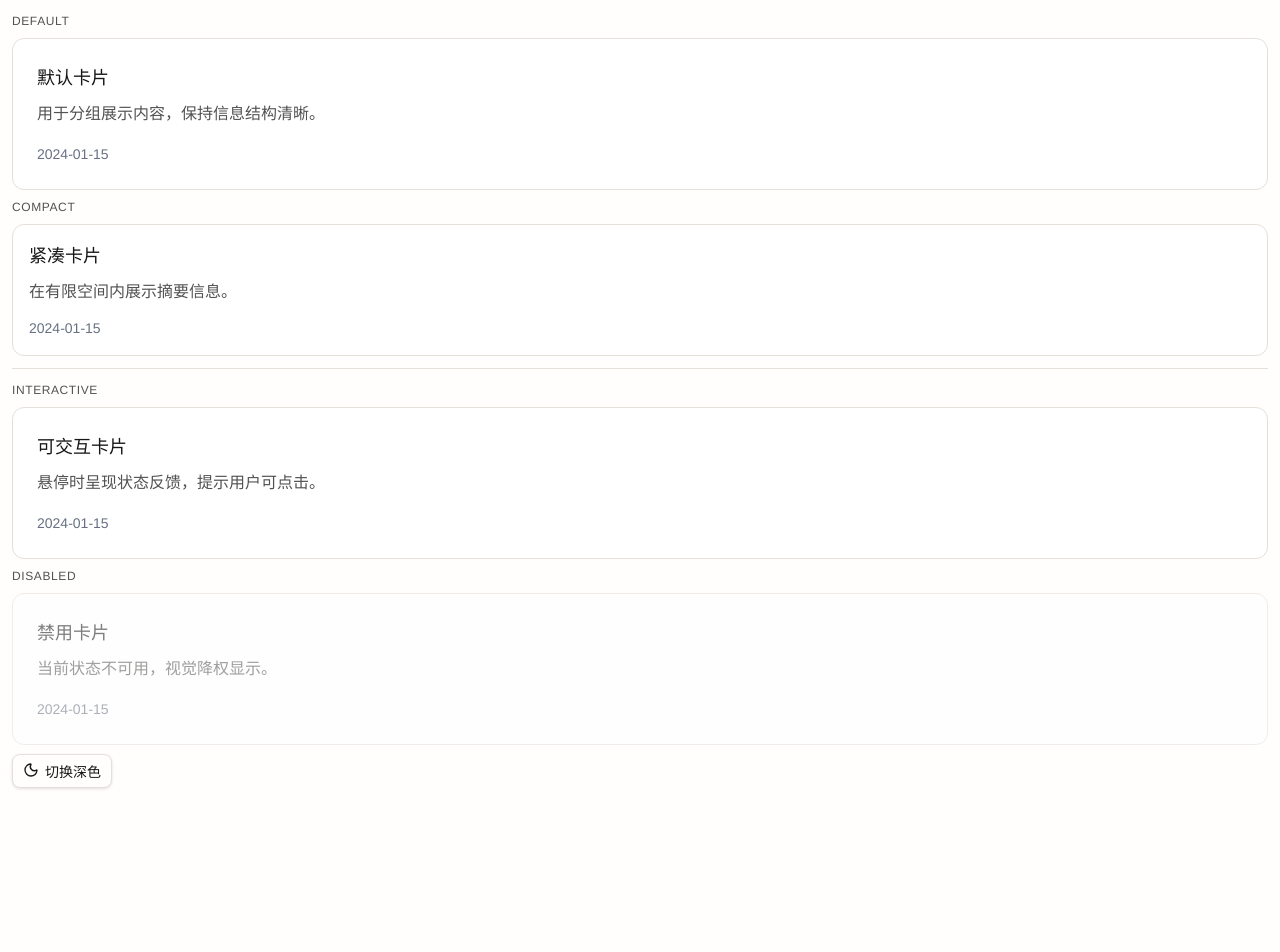
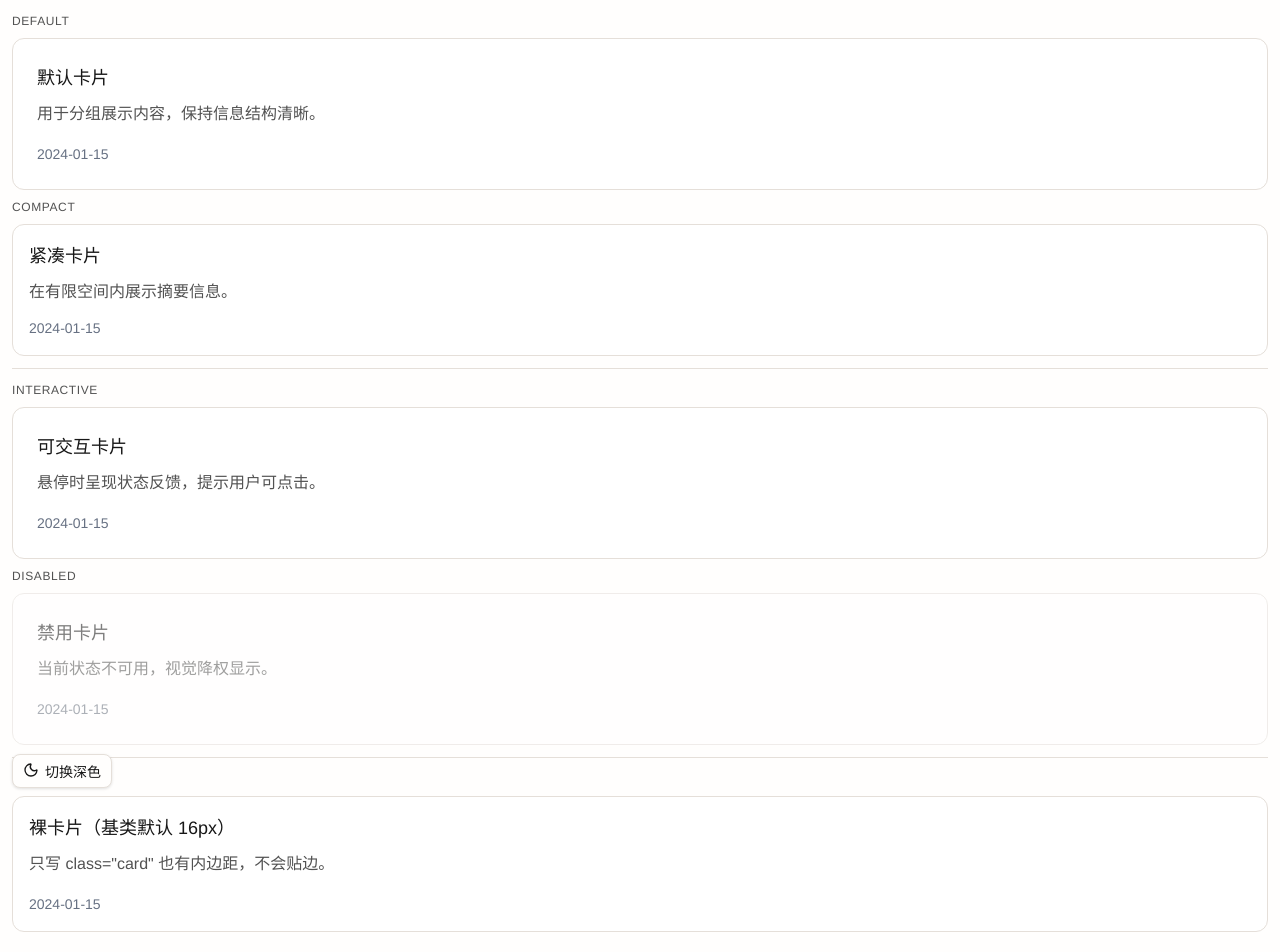
Before and after one commit to xiaoliang-hulue/xiaoliang-theme, a website: page preview/component-card.html in a window 1280 px wide. Before the commit the page ends 800 px from the top, so only its background shows below. Drawn offline with Linux system fonts and the light colour scheme.

Commit message:
fix(card): 基类 .card 补默认 16px 内边距，裸用不再贴边（1.8.3）

```diff
--- a/components.css
+++ b/components.css
@@ -88,7 +88,7 @@
 .btn:hover:not(:disabled) { transform: translateY(calc(-1 * var(--motion-distance-sm))); box-shadow: var(--shadow-sm) }
 .btn:active:not(:disabled) { transform: translateY(0) scale(var(--motion-scale-press)); box-shadow: none }
 .btn-loading::before { content: ""; position: absolute; inset: 0; background: linear-gradient(110deg, transparent 25%, rgba(255, 255, 255, .2) 50%, transparent 75%); animation: xl-shimmer 1.2s linear infinite; pointer-events: none }
-.card { width: 100%; background: var(--color-surface-elevated); border: 1px solid var(--color-border); border-radius: var(--radius-lg); box-sizing: border-box }
+.card { width: 100%; background: var(--color-surface-elevated); border: 1px solid var(--color-border); border-radius: var(--radius-lg); padding: var(--space-4); box-sizing: border-box }
 .card-default { padding: var(--space-6) }
 .card-compact { padding: var(--space-4) }
 .card-interactive { padding: var(--space-6); cursor: pointer; transition: transform var(--motion-duration-slow) var(--motion-ease-emphasized), border-color var(--motion-duration-base) var(--motion-ease-standard), box-shadow var(--motion-duration-slow) var(--motion-ease-emphasized) }
--- a/package.json
+++ b/package.json
@@ -1,6 +1,6 @@
 {
   "name": "xiaoliang-theme",
-  "version": "1.8.2",
+  "version": "1.8.3",
   "description": "小亮主题 — 兼容旧项目的高级设计系统，含海蓝青绿暖金配色、完整动效、浅色/深色双模式、图标形变、图标形变/换图标过渡/动画图标与 27 个基础组件",
   "main": "colors_and_type.css",
   "style": "colors_and_type.css",
--- a/preview/component-card.html
+++ b/preview/component-card.html
@@ -13,7 +13,9 @@
     .divider { border: none; border-top: 1px solid var(--color-border); margin: var(--space-3) 0; }
     /* @component-css-start */
     /* Component definitions — extracted to components.css by deterministic script */
-    .card { width: 100%; background: var(--color-surface-elevated); border: 1px solid var(--color-border); border-radius: var(--radius-lg); }
+    /* 基类自带默认内边距（16px），裸用 class="card" 不再破版；
+       需要更宽松的留白用 .card-default。 */
+    .card { width: 100%; background: var(--color-surface-elevated); border: 1px solid var(--color-border); border-radius: var(--radius-lg); padding: var(--space-4); }
     .card-default { padding: var(--space-6); }
     .card-compact { padding: var(--space-4); }
 .card-interactive { padding: var(--space-6); cursor: pointer; transition: filter .15s; }
@@ -64,6 +66,15 @@
       <div class="card-footer">2024-01-15</div>
     </div>
   </div>
+  <hr class="divider">
+  <div class="row">
+    <span class="label">Bare</span>
+    <div class="card">
+      <div class="card-header">裸卡片（基类默认 16px）</div>
+      <div class="card-body">只写 class="card" 也有内边距，不会贴边。</div>
+      <div class="card-footer">2024-01-15</div>
+    </div>
+  </div>
   <script src="_theme.js"></script>
 </body>
 </html>
```
Also changed, not shown: CHANGELOG.md, README.md, 1 other file.
